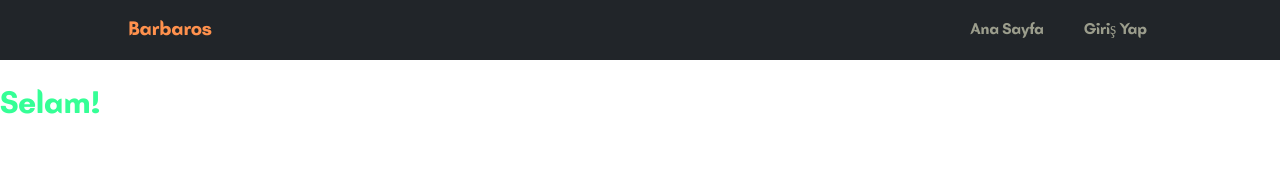
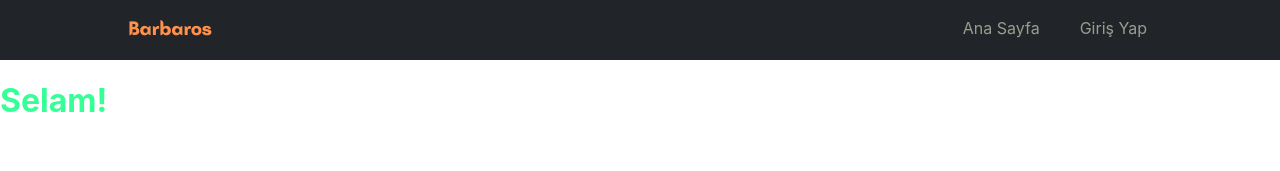
Before and after one commit to Barbaros-Dev/barbaros-site, a React (Create React App) app: page / in a window 1280 px wide. Shown: the top 171 px of the page. Built offline with nearby package versions, Linux system fonts and the light colour scheme.

Commit message:
Update App.css

```diff
--- a/src/App.css
+++ b/src/App.css
@@ -10,7 +10,3 @@
 button {
     cursor: pointer;
 }
-
-body {
-    font-family: "Batangas";
-}
```
